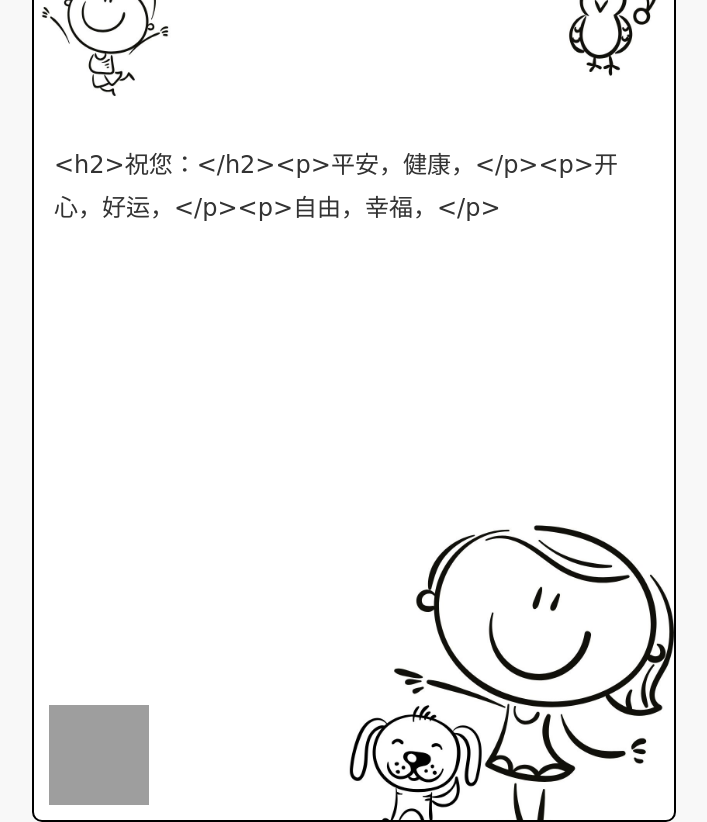
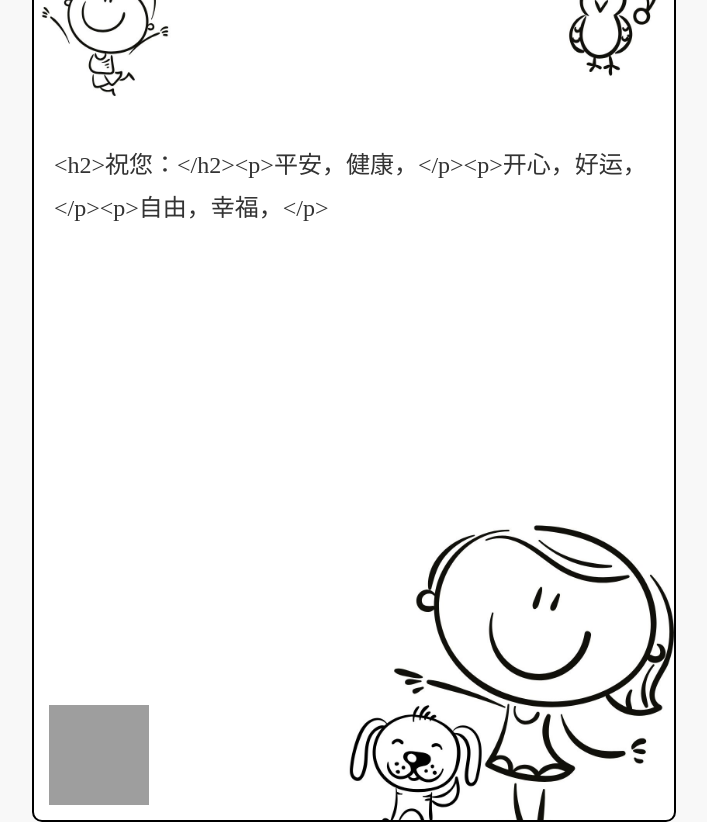
Before and after one commit to sson5114/happy.github.io, a plain HTML site: page html/Events.html in a window 1280 px wide. Shown: the whole page, without its empty margins (286-993 px from the left). Drawn offline with Linux system fonts and the light colour scheme; grey boxes are pictures that could not be loaded.

Commit message:
Update Events.html

```diff
--- a/html/Events.html
+++ b/html/Events.html
@@ -39,7 +39,7 @@
       color: #333;
       white-space: pre-wrap;
       padding-top: 120px; /* Adjust for spacing from the top */
-      font-family: 'KaiTi', cursive; /* You may replace with a similar handwritten font */
+      font-family: 'Gabriola'; /* You may replace with a similar handwritten font */
     }
 
     /* Enlarged GIF styling */
```
